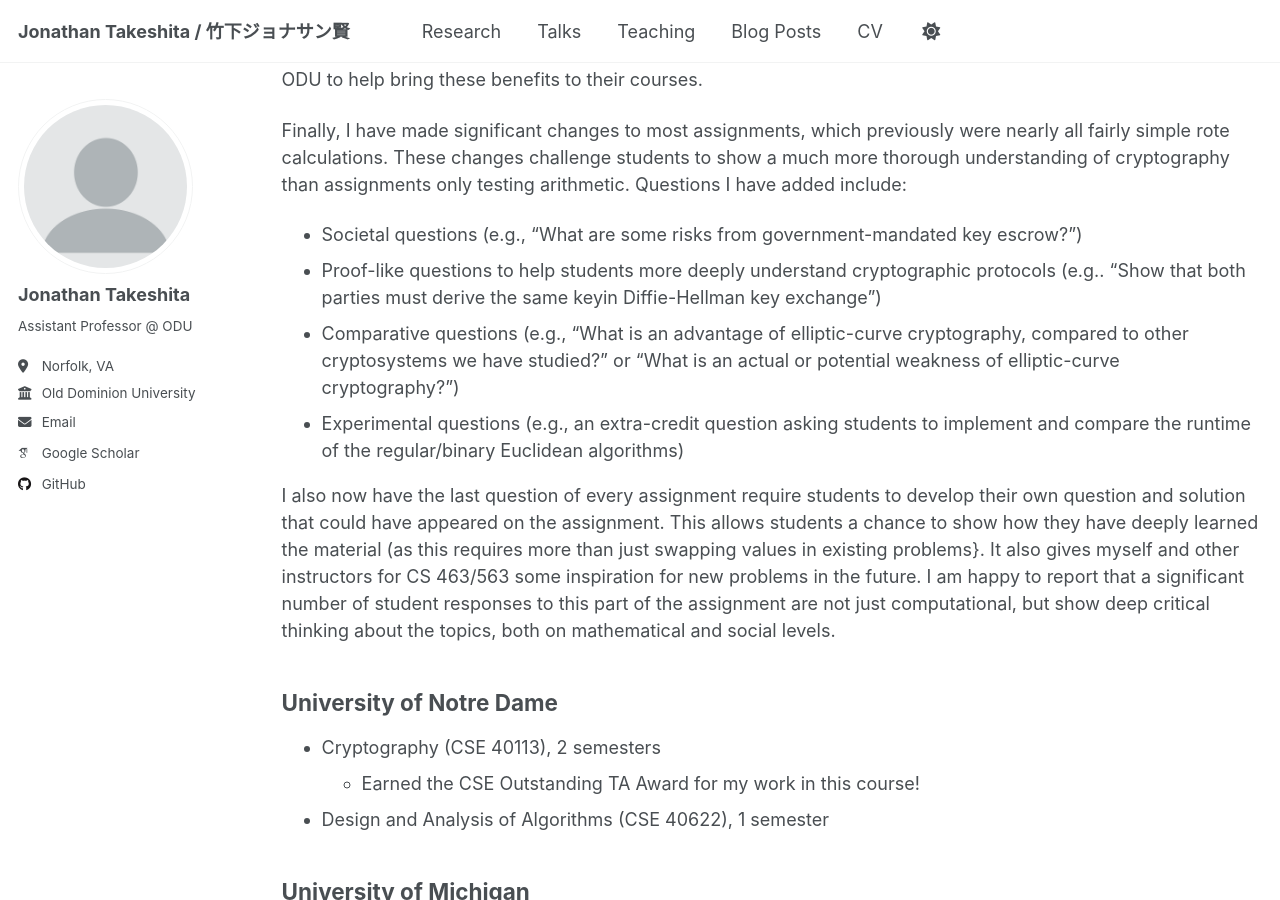
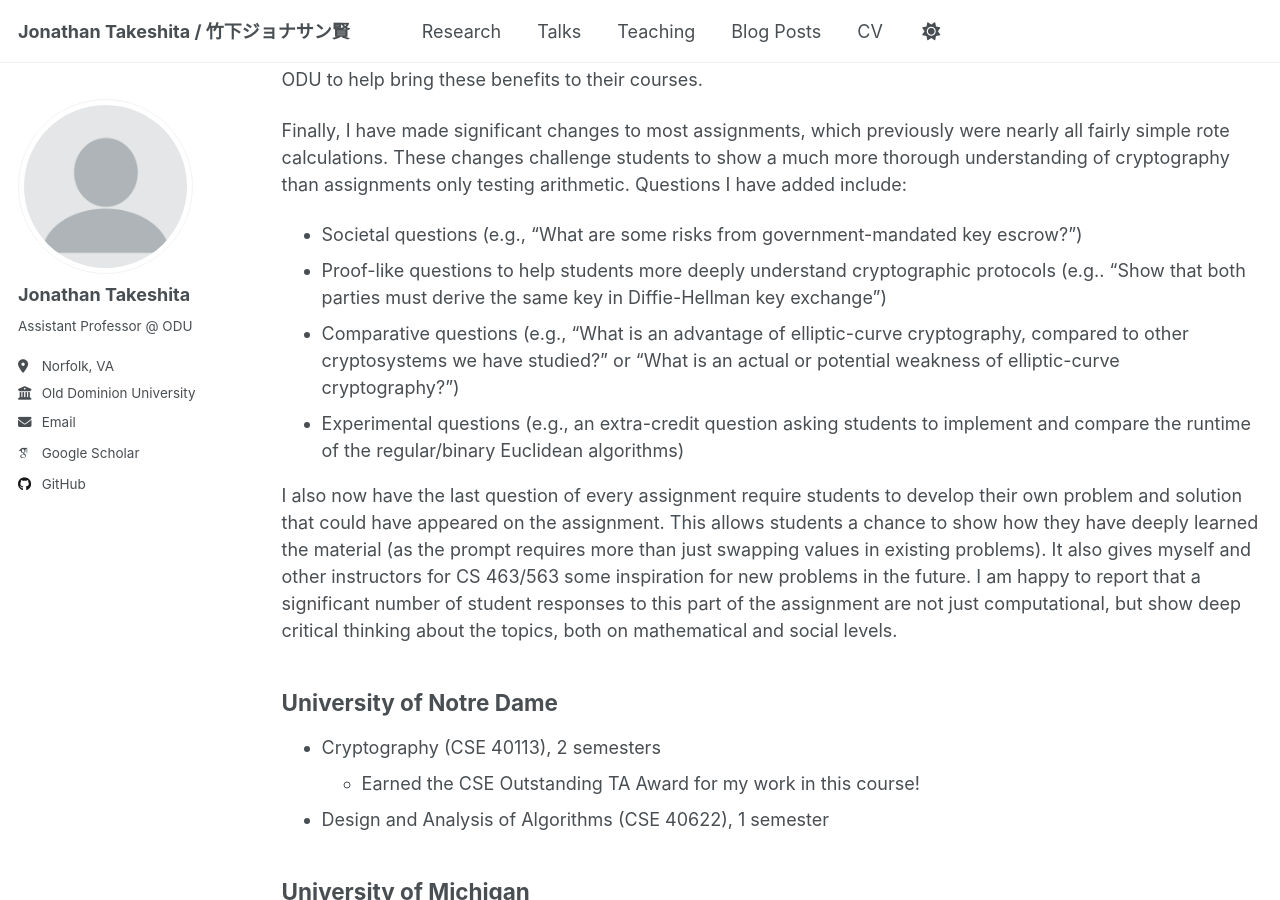
Before and after one commit to jtakeshi/jtakeshi.github.io, a Jekyll site: the page built from _pages/teaching.md, in a window 1280 px wide and 900 px high, scrolled down 780 px. Built offline with Jekyll 4.4.1, drawn with Linux system fonts in a browser that asks for light colours; some web fonts are replaced; a script that is not in the unit is left out.

Commit message:
Update teaching.md

```diff
--- a/_pages/teaching.md
+++ b/_pages/teaching.md
@@ -34,13 +34,13 @@ Finally, I have made significant changes to most assignments, which previously w
 challenge students to show a much more thorough understanding of cryptography than assignments only testing arithmetic. Questions I have
 added include:
 * Societal questions (e.g., "What are some risks from government-mandated key escrow?")
-* Proof-like questions to help students more deeply understand cryptographic protocols (e.g.. "Show that both parties must derive the same keyin Diffie-Hellman key exchange")
+* Proof-like questions to help students more deeply understand cryptographic protocols (e.g.. "Show that both parties must derive the same key in Diffie-Hellman key exchange")
 * Comparative questions (e.g., "What is an advantage of elliptic-curve cryptography, compared to other cryptosystems we have studied?" or "What is an actual or potential weakness of elliptic-curve cryptography?")
 * Experimental questions (e.g., an extra-credit question asking students to implement and compare the runtime of the regular/binary Euclidean algorithms)
 
-I also now have the last question of every assignment require students to develop their own question and solution that could have appeared on
-the assignment. This allows students a chance to show how they have deeply learned the material (as this requires more than just swapping
-values in existing problems}. It also gives myself and other instructors for CS 463/563 some inspiration for new problems in the future. I am
+I also now have the last question of every assignment require students to develop their own problem and solution that could have appeared on
+the assignment. This allows students a chance to show how they have deeply learned the material (as the prompt requires more than just swapping
+values in existing problems). It also gives myself and other instructors for CS 463/563 some inspiration for new problems in the future. I am
 happy to report that a significant number of student responses to this part of the assignment are not just computational, but show deep critical
 thinking about the topics, both on mathematical and social levels.
 
```
